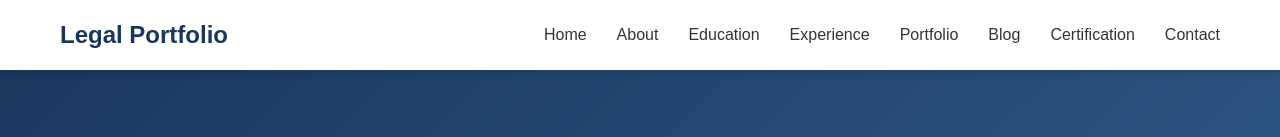
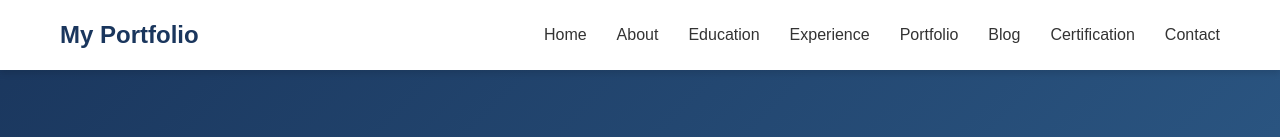
Before and after one commit to ayushduttchoubey/ayushduttchoubey.github.io, a plain HTML site: page index.html in a window 1280 px wide. Shown: the top 137 px of the page. Drawn offline with Linux system fonts and the light colour scheme.

Commit message:
Update index.html

```diff
--- a/index.html
+++ b/index.html
@@ -12,7 +12,7 @@
     <nav class="navbar">
         <div class="nav-container">
             <div class="nav-logo">
-                <h2>Legal Portfolio</h2>
+                <h2>My Portfolio</h2>
             </div>
             <div class="nav-menu" id="nav-menu">
                 <a href="#home" class="nav-link">Home</a>
```
